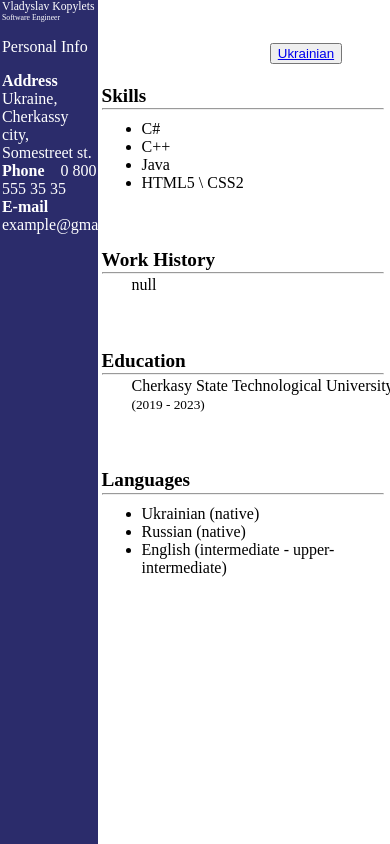
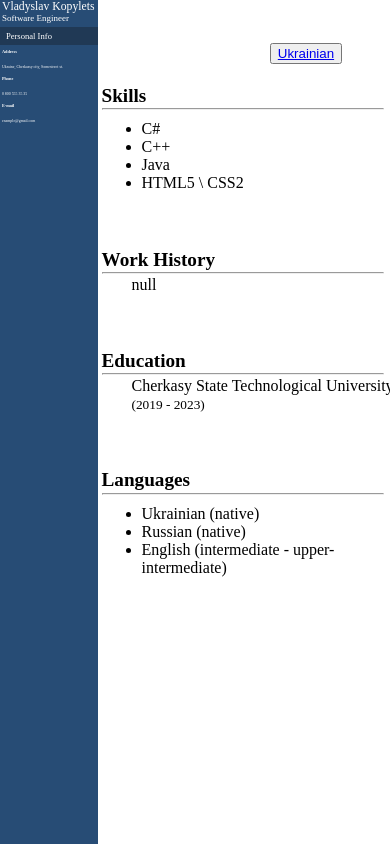
Before and after one commit to VladKopylets/python-for-web, a Django app: page /business in a window 390 px wide; the page is wider, and only the part inside the window is pictured. Run offline with Django 3.2, Linux system fonts and the light colour scheme.

Commit message:
improve responsivness of sidebar

```diff
--- a/static/firstapp/css/styles-for-business.css
+++ b/static/firstapp/css/styles-for-business.css
@@ -5,31 +5,48 @@
     z-index: 1;
     top: 0;
     left: 0;
-    background-color: rgb(43, 44, 107);
+    background-color: rgb(39, 76, 117);
     overflow-x: hidden;
     padding-top: 1%;
 }
-
 .sidebar-text {
     color: white;
     margin-top: -1vw;
     margin-left: 0.5vw;
 }
-
 .full-name {
     font-size: 3vw;
 }
+.profession {
+    font-size: 2.3vw;
+}
+.separator {
+    margin-top: 1vw;
+    margin-bottom: 1vw;
+    background-color: rgb(32, 57, 85);
+    margin-left: -1vw;
+    padding: 4px;
+}
+.separator-text {
+    font-size: 2.2vw;
+    margin-left: 1vw;
+}
+.information {
+    padding-bottom: 1vw;
+}
+.txtBold {
+    font-weight: bold;
+    font-size: 1.1vw;
+}
+.field {
+    font-size: 1vw;
+}
 
-.profession {
-    font-size: 2vw;
-}
+
+
 
 .page-content {
     margin-left: 25%;
-}
-
-.txtBold {
-    font-weight: bold;
 }
 
 .sectionTitle {
--- a/templates/firstapp/business-v2.html
+++ b/templates/firstapp/business-v2.html
@@ -1,5 +1,6 @@
 <!DOCTYPE html>
 {% load static %}
+<html>
 
 <head>
     <link rel="stylesheet" href="{% static "firstapp/css/styles-for-business.css" %}" />
@@ -15,19 +16,19 @@
                 <div class="full-name">Vladyslav Kopylets</div>
                 <div class="profession">Software Engineer</div>
             </div>
-      <div>
-        <p>Personal Info</p>
+            <div class="separator">
+                <div class="separator-text">Personal Info</div>
             </div>
-      <div>
-        <span class="txtBold">Address &nbsp&nbsp</span>
+            <div class="information">
+                <div class="txtBold">Address</div>
                 <span class="field">Ukraine, Cherkassy city, Somestreet st.</span>
             </div>
-      <div>
-        <span class="txtBold">Phone &nbsp&nbsp</span>
+            <div class="information">
+                <div class="txtBold">Phone</div>
                 <span class="field">0 800 555 35 35</span>
             </div>
-      <div>
-        <span class="txtBold">E-mail &nbsp&nbsp</span>
+            <div class="information">
+                <div class="txtBold">E-mail</div>
                 <span class="field">example@gmail.com</span>
             </div>
         </div>
```
Lines whose indentation alone changed are shown as unchanged.
